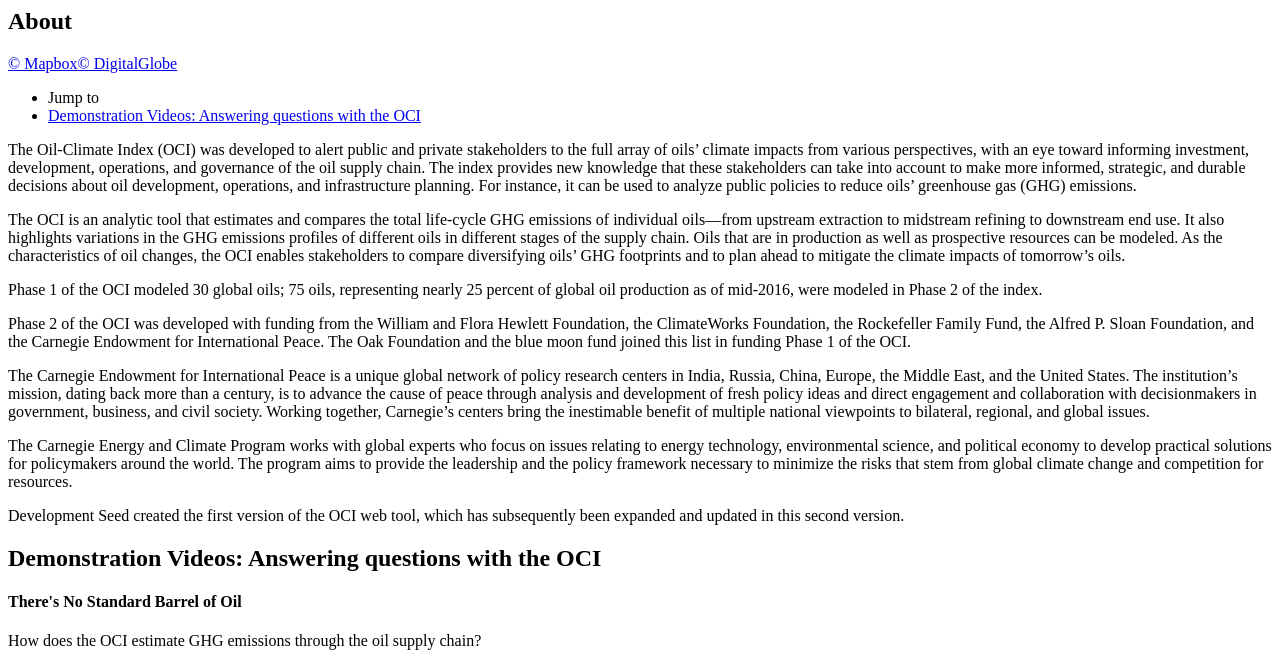
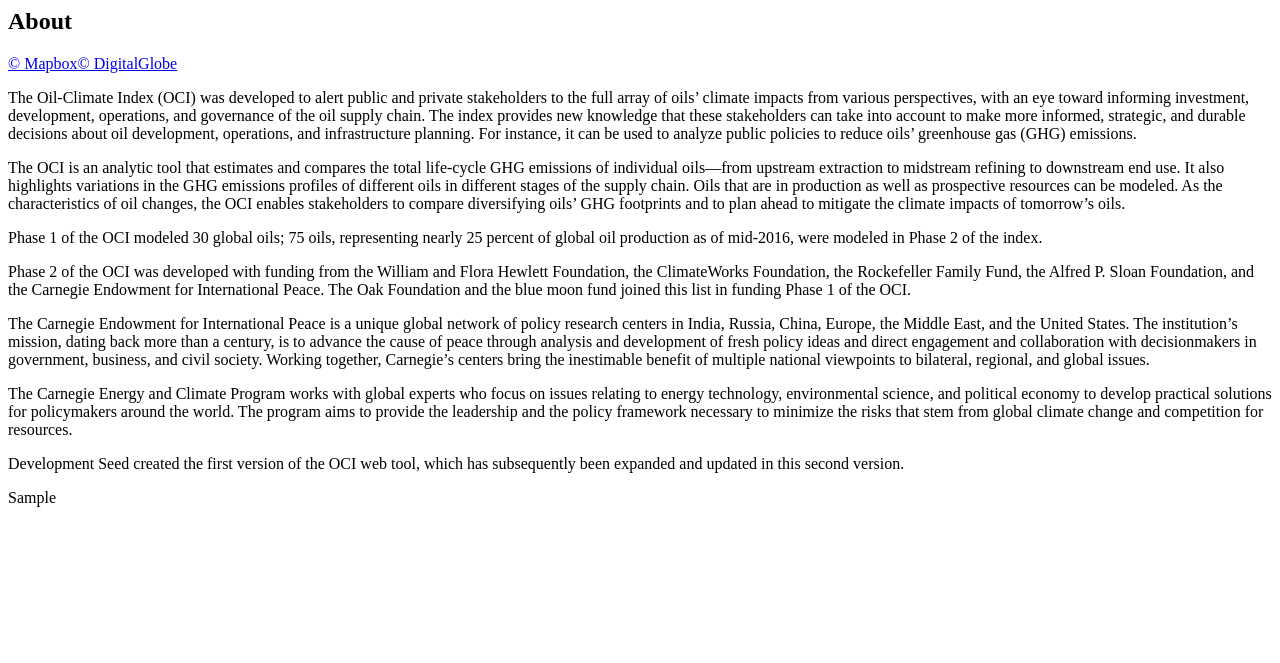
Before and after one commit to carnegieendowment/oil-climate-index-2, a Node project: template app/assets/scripts/templates/about.ejs in a window 1280 px wide. Shown: the top 663 px of the page. After the commit the page ends 507 px from the top, so only its background shows below. Run offline with Node 20 templates, Linux system fonts and the light colour scheme; the template is opened without the code that fills it: most values are stand-ins (such as "Sample title", 1, 10 or a date in 2020).

Commit message:
added Using the OCI section under About to house the demo videos; removed the videos from the bottom of the About Us page

```diff
--- a/app/assets/scripts/templates/about.ejs
+++ b/app/assets/scripts/templates/about.ejs
@@ -8,10 +8,6 @@
 </section>
 <article id="about-view" class="view">
   <div class="row">
-    <ul class="doc-nav">
-      <li>Jump to</li>
-      <li><a href="#about/video-demos" class="same-page-nav">Demonstration Videos: Answering questions with the OCI</a></li>
-    </ul>
     <div class="prose prose-content container-content">
       <div class="prose prose-content">
         <p class="prose-callout">The Oil-Climate Index (OCI) was developed to alert public and private stakeholders to the full array of oils’ climate impacts from various perspectives, with an eye toward informing investment, development, operations, and governance of the oil supply chain. The index provides new knowledge that these stakeholders can take into account to make more informed, strategic, and durable decisions about oil development, operations, and infrastructure planning. For instance, it can be used to analyze public policies to reduce oils’ greenhouse gas (GHG) emissions.</p>
@@ -21,20 +17,6 @@
         <p>The Carnegie Endowment for International Peace is a unique global network of policy research centers in India, Russia, China, Europe, the Middle East, and the United States. The institution’s mission, dating back more than a century, is to advance the cause of peace through analysis and development of fresh policy ideas and direct engagement and collaboration with decisionmakers in government, business, and civil society. Working together, Carnegie’s centers bring the inestimable benefit of multiple national viewpoints to bilateral, regional, and global issues.</p>
         <p>The Carnegie Energy and Climate Program works with global experts who focus on issues relating to energy technology, environmental science, and political economy to develop practical solutions for policymakers around the world. The program aims to provide the leadership and the policy framework necessary to minimize the risks that stem from global climate change and competition for resources.</p>
         <p>Development Seed created the first version of the OCI web tool, which has subsequently been expanded and updated in this second version.</p>
-
-        <h2 id="video-demos">Demonstration Videos: Answering questions with the OCI</h2>
-        <h4>There's No Standard Barrel of Oil</h4>
-        <p>How does the OCI estimate GHG emissions through the oil supply chain?</p>
-        <div class="video-wrapper"><iframe width="560" height="315" src="https://www.youtube.com/embed/HPlq-RJInZ4?list=PL19Wqzt3FqEWJzFYxyq_B1_SJGLjrh4rT" frameborder="0" allowfullscreen></iframe></div>
-        <h4>Conducting GHG Checks and Balances</h4>
-        <p>How accurate is emission reporting in the oil sector?</p>
-        <div class="video-wrapper"><iframe width="560" height="315" src="https://www.youtube.com/embed/h-5xJLkarFs?list=PL19Wqzt3FqEWJzFYxyq_B1_SJGLjrh4rT" frameborder="0" allowfullscreen></iframe></div>
-        <h4>Advancing Low Carbon Energy </h4>
-        <p>How can the oil industry innovate to reduce GHG emissions?</p>
-        <div class="video-wrapper"><iframe width="560" height="315" src="https://www.youtube.com/embed/o7gqgD9P_5A?list=PL19Wqzt3FqEWJzFYxyq_B1_SJGLjrh4rT" frameborder="0" allowfullscreen></iframe></div>
-        <h4>Revisiting the Keystone Pipeline </h4>
-        <p>Who bears climate responsibility for the heaviest oils?</p>
-        <div class="video-wrapper"><iframe width="560" height="315" src="https://www.youtube.com/embed/e3Vx3Sc3SQE?list=PL19Wqzt3FqEWJzFYxyq_B1_SJGLjrh4rT" frameborder="0" allowfullscreen></iframe></div>
       </div>
     </div>
   </div>
--- a/app/assets/scripts/templates/bluebar.ejs
+++ b/app/assets/scripts/templates/bluebar.ejs
@@ -3,8 +3,8 @@
     <h3 class="section-callout__header">More Information on the Oil Index</h3>
     <div class="subsection-container">
       <div class="section-subsection">
-        <h4 class="header-section-subsection">Answering questions with the OCI</h4>
-        <span><a href="#about/video-demos">Demonstration Videos</a></span>
+        <h4 class="header-section-subsection">Using the OCI</h4>
+        <span><a href="#demovideos">Demonstration Videos</a></span>
       </div>
       <div class="section-subsection">
         <h4 class="header-section-subsection">Recent news and the OCI blog</h4>
--- a/app/assets/styles/_static-pages.scss
+++ b/app/assets/styles/_static-pages.scss
@@ -221,3 +221,7 @@
   width: 100%;
   height: 100%;
 }
+
+.view-demovideos .video-wrapper {
+  margin-bottom:4em;
+}
--- a/app/index.html
+++ b/app/index.html
@@ -120,6 +120,7 @@
                 <li class="meta-menu-element" id="menu-about">
                   <a href="#about" title="About" class="meta-menu-element-link" data-proofer-ignore>About</a>
                   <ul class="menu-dropdown">
+                    <li><a href="#demovideos">Using the OCI</a></li>
                     <li><a href="#team">Team</a></li>
                     <li><a href="#models">Models</a></li>
                     <li><a href="#termsofuse">Terms of Use</a></li>
```
Also changed, not shown: app/assets/scripts/routes/router.js (+7 -0 lines), app/assets/scripts/templates/demovideos.ejs (added, +22 -0 lines), app/assets/scripts/views/demovideos.js (added, +26 -0 lines).
